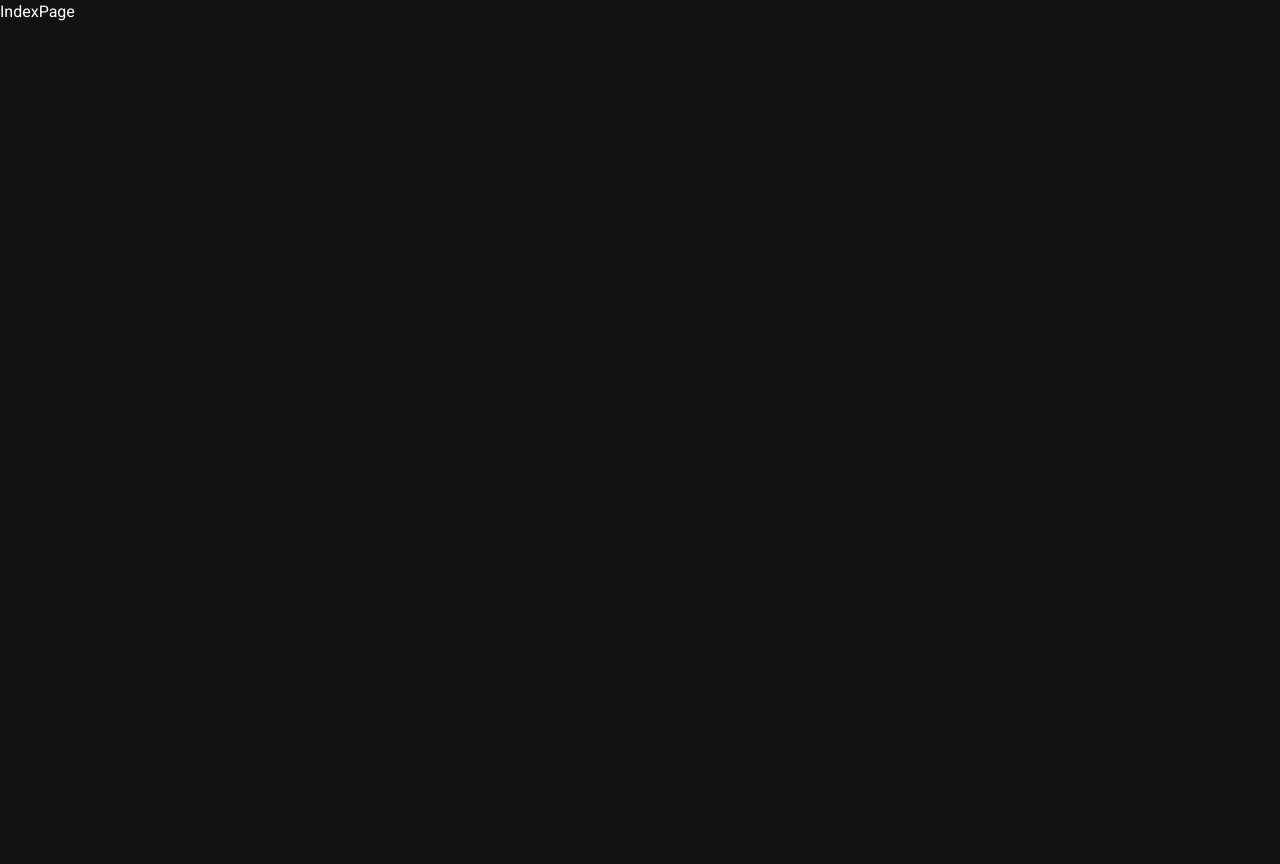
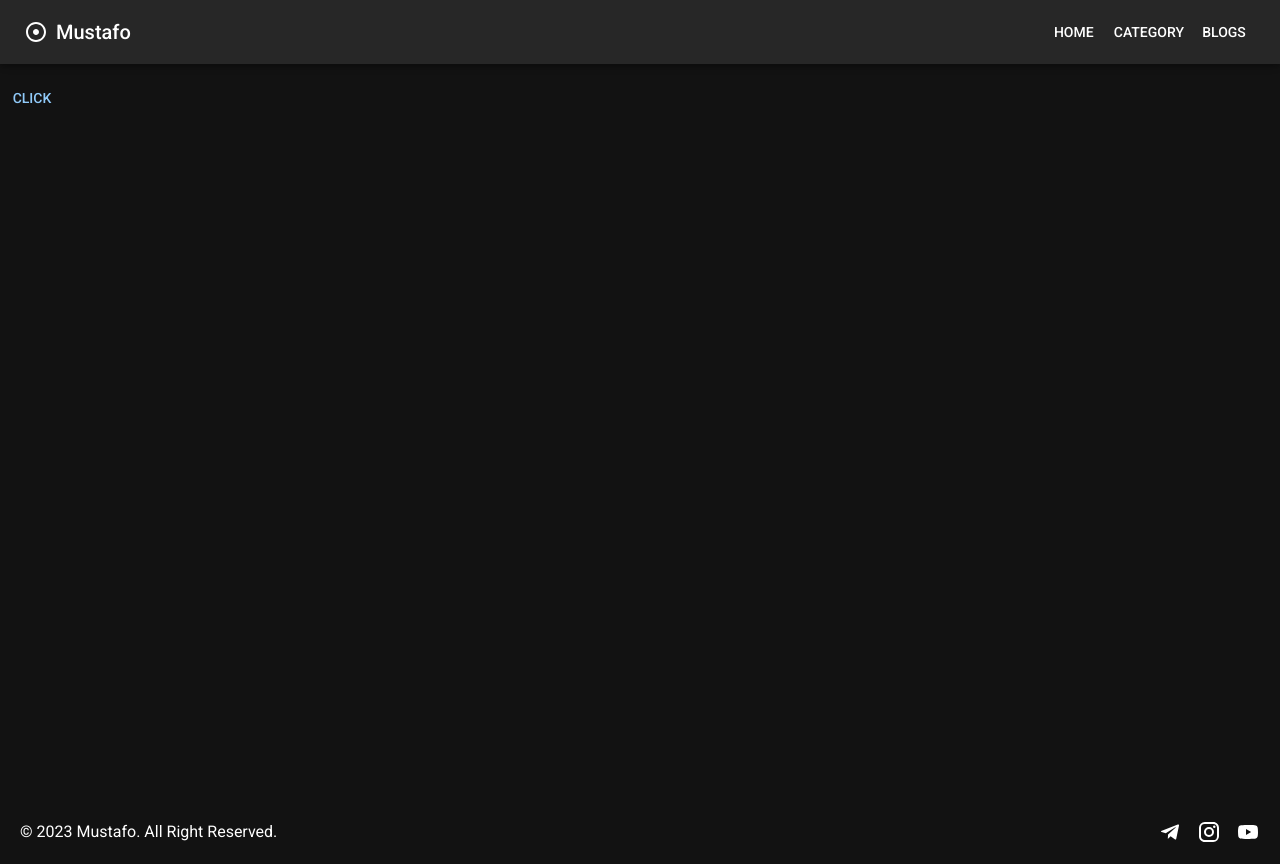
Before and after one commit to mustafoyevahmadjon/nextblog_v1, a Next.js app: page / in a window 1280 px wide. Before the commit the page ends 800 px from the top, so only its background shows below. Built offline with nearby package versions, Linux system fonts and the light colour scheme.

Commit message:
Header Component

```diff
--- a/package.json
+++ b/package.json
@@ -17,6 +17,7 @@
     "@types/node": "18.15.11",
     "@types/react": "18.0.31",
     "@types/react-dom": "18.0.11",
+    "date-fns": "^2.29.3",
     "eslint": "8.37.0",
     "eslint-config-next": "13.2.4",
     "next": "13.2.4",
--- /dev/null
+++ b/src/components/footer/footer.tsx
@@ -0,0 +1,29 @@
+import { Box, Button, ButtonGroup, Typography } from '@mui/material';
+import { format } from 'date-fns';
+import TelegramIcon from '@mui/icons-material/Telegram';
+import InstagramIcon from '@mui/icons-material/Instagram';
+import YouTubeIcon from '@mui/icons-material/YouTube';
+
+const Footer = () => {
+  return (
+    <Box
+      padding={'20px'}
+      sx={{
+        display: 'flex',
+        justifyContent: 'space-between',
+        alignItems: 'center',
+        backgroundColor: '& .MuiDrawer-paper',
+        color: 'white',
+      }}
+    >
+      <Typography>© {format(new Date(), 'yyyy')} Mustafo. All Right Reserved.</Typography>
+      <Box sx={{ display: 'flex', gap: '15px' }}>
+        <TelegramIcon sx={{ cursor: 'pointer' }} />
+        <InstagramIcon sx={{ cursor: 'pointer' }} />
+        <YouTubeIcon sx={{ cursor: 'pointer' }} />
+      </Box>
+    </Box>
+  );
+};
+
+export default Footer;
--- /dev/null
+++ b/src/components/index.ts
@@ -0,0 +1,2 @@
+export {default as Footer} from "./footer/footer"
+export {default as Navbar} from "./navbar/navbar"
--- /dev/null
+++ b/src/components/navbar/navbar.tsx
@@ -0,0 +1,93 @@
+import { AppBar, Button, Divider, Drawer, IconButton, List, ListItem, ListItemButton, ListItemText, Toolbar, Typography } from '@mui/material';
+import MenuIcon from '@mui/icons-material/Menu';
+import CloseIcon from '@mui/icons-material/Close';
+import Box from '@mui/material/Box';
+import { useState } from 'react';
+import { navItems } from '@/config/constants';
+import AdjustIcon from '@mui/icons-material/Adjust';
+
+interface Props {
+  window?: () => Window;
+}
+
+const Navbar = ({ window }: Props) => {
+  const [mobileOpen, setMobileOpen] = useState(false);
+
+  const handleDrawerToggle = () => {
+    setMobileOpen(prevState => !prevState);
+  };
+  const container = window !== undefined ? () => window().document.body : undefined;
+
+  const drawer = (
+    <Box onClick={handleDrawerToggle} sx={{ textAlign: 'center' }}>
+      <Box sx={{ display: 'flex', justifyContent: 'space-between', alignItems: 'center', paddingX: '20px' }}>
+        <Box sx={{ my: 2, display: 'flex', alignItems: 'center', gap: '5px' }}>
+          <AdjustIcon />
+          <Typography variant='h6'>Mustafo</Typography>
+        </Box>
+        <CloseIcon />
+      </Box>
+      <Divider />
+      <List>
+        {navItems.map(item => (
+          <ListItem key={item.route} disablePadding>
+            <ListItemButton sx={{ textAlign: 'center' }}>
+              <ListItemText primary={item.label} />
+            </ListItemButton>
+          </ListItem>
+        ))}
+      </List>
+    </Box>
+  );
+
+  return (
+    <Box height={'10vh'} sx={{ display: 'flex' }}>
+      <AppBar component='nav'>
+        <Toolbar>
+          <IconButton
+            color='inherit'
+            aria-label='open drawer'
+            edge='start'
+            onClick={handleDrawerToggle}
+            sx={{ mr: 2, display: { sm: 'none' } }}
+          >
+            <MenuIcon />
+          </IconButton>
+          <Box sx={{ alignItems: 'center', gap: "8px", flexGrow: 1, display: { xs: 'none', sm: 'flex' } }}>
+            <AdjustIcon />
+            <Typography variant='h6' component='div' sx={{ flexGrow: 1, display: { xs: "none", sm: "block" } }}>
+              Mustafo
+            </Typography>
+            <Box sx={{ display: { xs: 'none', sm: 'block' } }}>
+              {navItems.map(item => (
+                <Button key={item.route} sx={{ color: '#fff' }}>
+                  {item.label}
+                </Button>
+              ))}
+            </Box>
+          </Box>
+          <Divider />
+        </Toolbar>
+      </AppBar>
+      <Box component='nav'>
+        <Drawer
+          container={container}
+          variant='temporary'
+          open={mobileOpen}
+          onClose={handleDrawerToggle}
+          ModalProps={{
+            keepMounted: true,
+          }}
+          sx={{
+            display: { xs: 'block', sm: 'none' },
+            '& .MuiDrawer-paper': { boxSizing: 'border-box', width: `100%` },
+          }}
+        >
+          {drawer}
+        </Drawer>
+      </Box>
+    </Box>
+  )
+}
+
+export default Navbar
--- /dev/null
+++ b/src/config/constants.ts
@@ -0,0 +1,14 @@
+export const navItems = [
+    {
+        route: "/",
+        label: "Home",
+    },
+    {
+        route: "/category",
+        label: "Category",
+    },
+    {
+        route: "/blogs",
+        label: "Blogs",
+    },
+]
--- /dev/null
+++ b/src/layout/layout.props.ts
@@ -0,0 +1,5 @@
+import { ReactNode } from "react";
+
+export interface LayoutProps {
+    children: ReactNode
+}
--- /dev/null
+++ b/src/layout/layout.tsx
@@ -0,0 +1,18 @@
+import { Footer, Navbar } from '@/components'
+import React from 'react'
+import { LayoutProps } from './layout.props'
+import Box from '@mui/material/Box';
+
+const Layout = ({ children }: LayoutProps) => {
+  return (
+    <>
+      <Navbar />
+      <Box minHeight={'90vh'}>
+        {children}
+      </Box>
+      <Footer />
+    </>
+  )
+}
+
+export default Layout
--- a/src/pages/index.tsx
+++ b/src/pages/index.tsx
@@ -1,8 +1,16 @@
+import Layout from '@/layout/layout'
+import Head from 'next/head'
 import React from 'react'
+import { Button } from "@mui/material"
 
 const IndexPage = () => {
   return (
-    <div>IndexPage</div>
+    <Layout>
+      <Head>
+        <title>Home Page</title>
+      </Head>
+      <Button>Click</Button>
+    </Layout>
   )
 }
 
```
Also changed, not shown: 2 other files (tests, documents, lock files or other folders).
